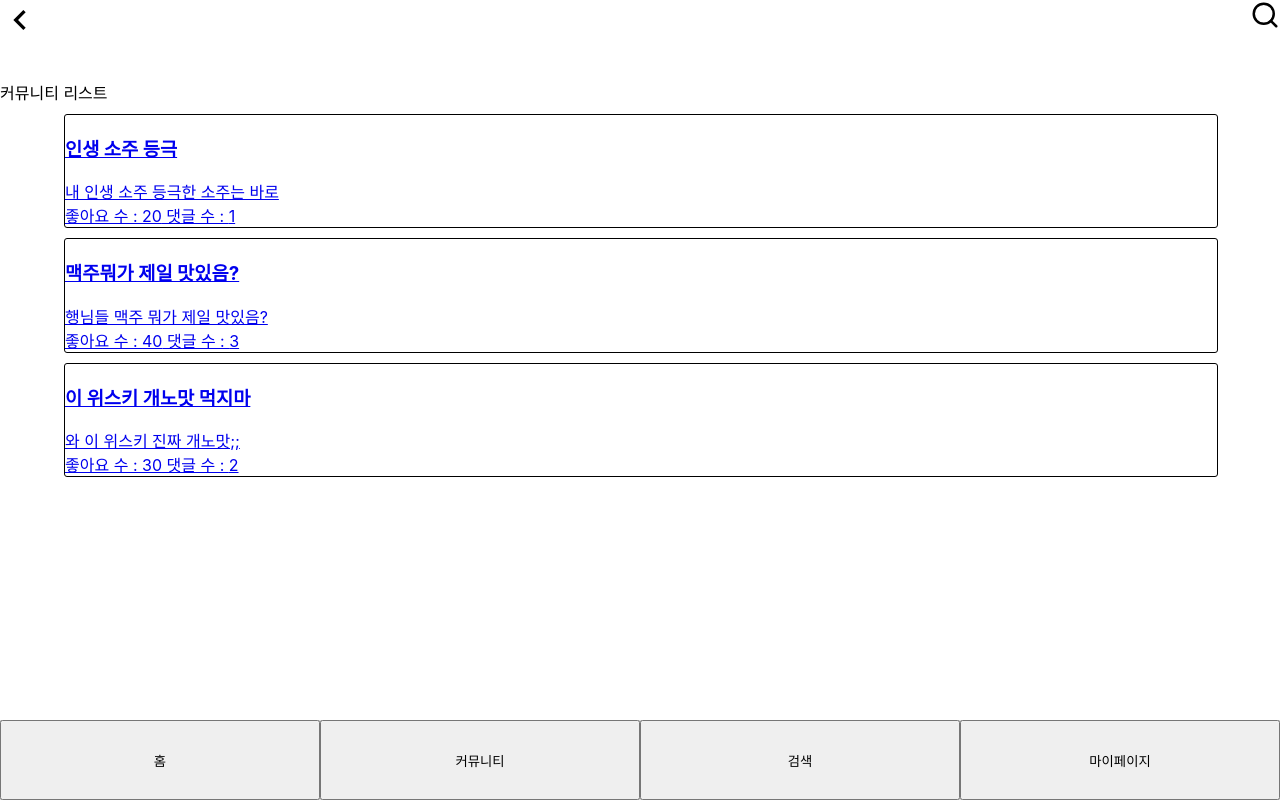
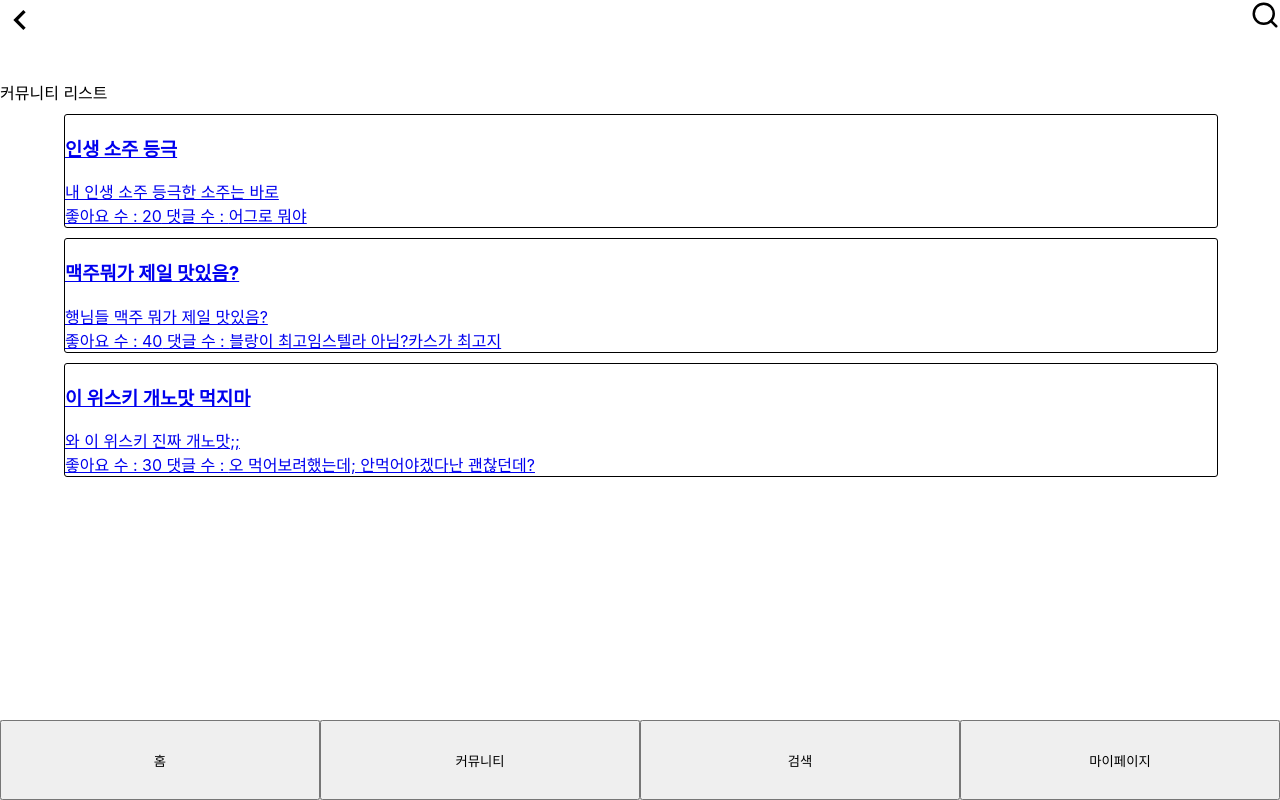
Before and after one commit to Drunken-Developers/Alcohol-react-js, a React (Create React App) app: page /community-list in a window 1280 px wide. Built offline with nearby package versions, Linux system fonts and the light colour scheme.

Commit message:
feat: 검색 기능 추가

```diff
--- a/src/components/common/app-bar/AppBar.js
+++ b/src/components/common/app-bar/AppBar.js
@@ -25,7 +25,7 @@ export default function AppBar({variant}){
         )
     } else if(location.pathname == '/search') {
         return(
-            <HeaderDefault />
+            <BackAppbar />
         )
     } else if(location.pathname == '/mypage') {
         return(
--- a/src/pages/community/CommunityList.js
+++ b/src/pages/community/CommunityList.js
@@ -1,10 +1,14 @@
-import BoardCard from "../../components/common/BoardCard.js";
+// import BoardCard from "../../components/common/BoardCard.js";
+import BoardCardContent from "../../components/common/BoardCardContent.js";
+import dummy from "../../db/CommunityList.json"
 
 export default function CommunityList(){
     return (
         <div>
             커뮤니티 리스트
-            <BoardCard/>
+            {dummy.board.map((board)=>(
+                <BoardCardContent state={board} key={board.id} />
+            ))}
         </div>
     )
 }
```
